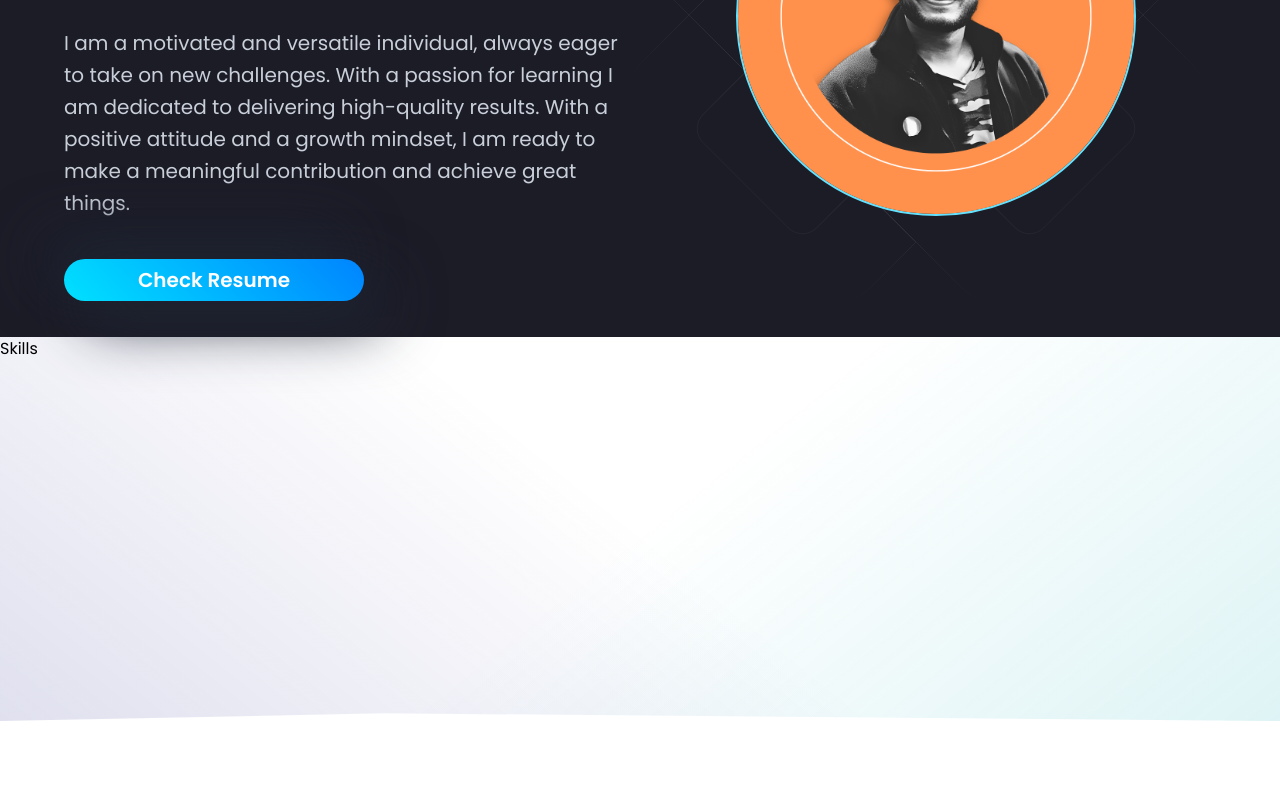
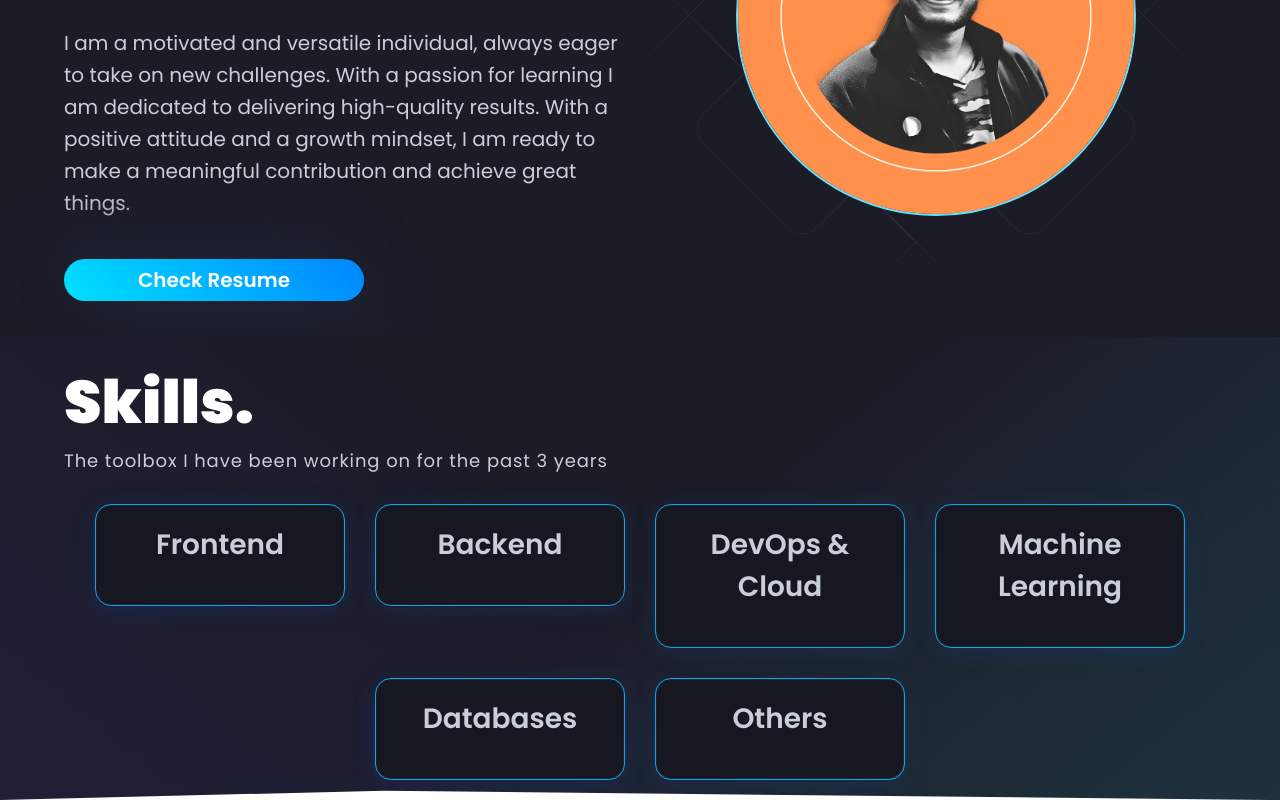
Before and after one commit to mudithatharuka/Personal-Portfolio, a React (Vite) app: page / in a window 1280 px wide. Shown: the part 382-1182 px from the top of the page. Before the commit the page ends 1103 px from the top, so only its background shows below. Built offline with nearby package versions, Linux system fonts and the light colour scheme.

Commit message:
Skill card initiated

```diff
--- a/src/App.jsx
+++ b/src/App.jsx
@@ -31,7 +31,7 @@ const App = () => {
         <Navbar />
       </BrowserRouter>
       <Hero />
-      <div className="gradient-wrapper clip-path-gradient ">
+      <div className="gradient-wrapper bg-background clip-path-gradient ">
         <Skills />
       </div>
     </>
--- a/src/components/Skills.jsx
+++ b/src/components/Skills.jsx
@@ -1,7 +1,53 @@
 import React from "react";
+import { motion } from "framer-motion";
+import { fadeIn, textVariant } from "../utils/motion";
+import { styles } from "../styles";
+import { Tilt } from "react-tilt";
+import SectionWrapper from "../hoc/SectionWrapper";
+import { skills } from "../constants/data";
+
+const SkillCard = ({ index, title, skills }) => (
+  <Tilt className="sm:w-[250px] w-full">
+    <motion.div
+      variants={fadeIn("right", "spring", index * 0.5, 0.75)}
+      className="w-full rounded-2xl border-solid border-[1px] shadow-[rgba(23,92,230,0.15)_0px_4px_24px] border-sky-500 p-[1px]"
+    >
+      <div
+        options={{ max: 45, scale: 1, speed: 450 }}
+        className="bg-card rounded-2xl max-w-[330px] sm:max-w-[400px] lg:max-w-[500px] py-[10px] lg:py-[18px] px-9"
+      >
+        <h2 className="text-[28px] font-semibold mb-5 text-center text-txtSecondary">
+          {title}
+        </h2>
+      </div>
+    </motion.div>
+  </Tilt>
+);
 
 const Skills = () => {
-  return <div className="w-full h-96">Skills</div>;
+  return (
+    <div className={`${styles.paddingX} ${styles.paddingY} w-full mx-auto`}>
+      <div className="max-w-7xl mx-auto">
+        <motion.div variants={textVariant()}>
+          <h2 className={`${styles.sectionHeadText}`}>Skills.</h2>
+          <p className={`${styles.sectionSubText}`}>
+            The toolbox I have been working on for the past 3 years
+          </p>
+        </motion.div>
+
+        <div className="w-full flex flex-wrap mt-[30px] gap-[30px] justify-center">
+          {skills?.map((skill, index) => (
+            <SkillCard
+              key={skill.title}
+              index={index}
+              title={skill.title}
+              skills={skill.skills}
+            />
+          ))}
+        </div>
+      </div>
+    </div>
+  );
 };
 
-export default Skills;
+export default SectionWrapper(Skills, "skills");
--- a/src/styles.js
+++ b/src/styles.js
@@ -10,8 +10,7 @@ const styles = {
 
   sectionHeadText:
     "text-white font-black md:text-[60px] sm:text-[50px] xs:text-[40px] text-[30px]",
-  sectionSubText:
-    "sm:text-[18px] text-[14px] text-secondary uppercase tracking-wider",
+  sectionSubText: "sm:text-[18px] text-[14px] text-txtSecondary tracking-wider",
 };
 
 export { styles };
--- a/src/themes.css
+++ b/src/themes.css
@@ -35,6 +35,8 @@
   --gradientColor2: 201, 32, 184, 0;
   --gradientColor3: 0, 70, 209, 0;
   --gradientColor4: 36, 178, 190, 0.15;
+
+  --card: 23, 23, 33;
 
   /* --cta: 139, 92, 246;
   --cta-active: 124, 58, 237;
--- a/tailwind.config.js
+++ b/tailwind.config.js
@@ -21,6 +21,7 @@ export default {
         txtSecondary: "rgba(var(--txtSecondary))",
         txtTertiary: "rgba(var(--txtTertiary))",
         txtQuaternary: "rgba(var(--txtQuaternary))",
+        card: "rgba(var(--card))",
       },
       textColor: {},
     },
```
